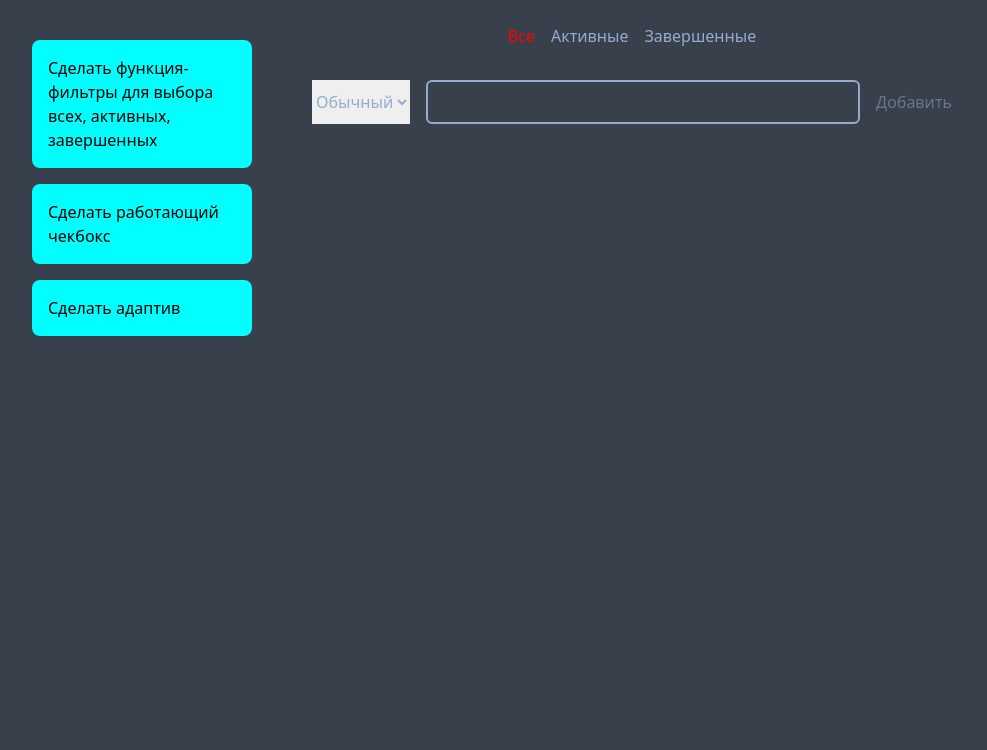
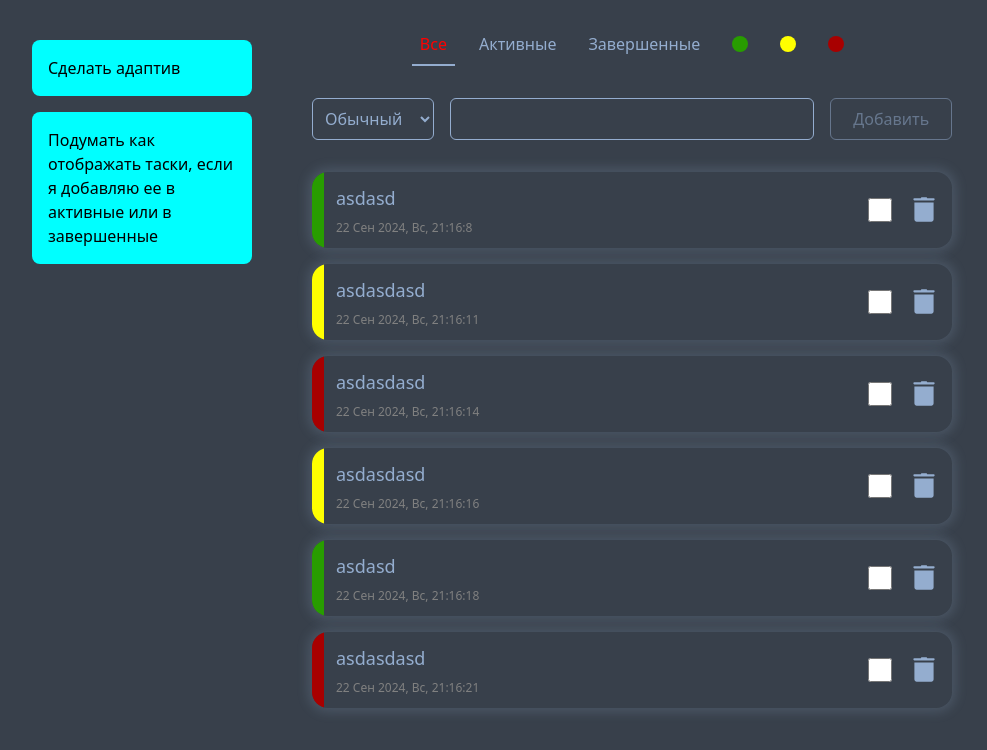
Before and after one commit to NikulinAlexey/to-do-list, a React (Vite) app: page / in a window 1280 px wide. Shown: the top 750 px of the page, without its empty margins (8-995 px from the left). Built offline with nearby package versions, Linux system fonts and the light colour scheme.

Commit message:
добавляет фильтрацию по нажатию элементам фильтров + по нажатию на чекбокс. Добавляет вариант отображения для выполненного задания

```diff
--- a/src/components/AddForm.tsx
+++ b/src/components/AddForm.tsx
@@ -26,13 +26,16 @@ function AddForm({ addTask }: AddFormProps) {
       id: Math.random().toString(16).slice(2),
     });
 
-    event.currentTarget.reset();
+    setPriorityValue("normal");
+    setTaskValue("");
   }
 
   return (
     <form
-      onSubmit={(event: React.FormEvent<HTMLFormElement>) => handleAddTask(event)}
-      className="flex mb-8 justify-center gap-x-4"
+      onSubmit={(event: React.FormEvent<HTMLFormElement>) =>
+        handleAddTask(event)
+      }
+      className="grid grid-cols-form mb-8 justify-center gap-x-4"
     >
       <Select value={priorityValue} handleChange={setPriorityValue} />
       <Input value={taskValue} handleChange={setTaskValue} />
@@ -40,7 +43,7 @@ function AddForm({ addTask }: AddFormProps) {
         type="submit"
         aria-label="Добавить задание"
         disabled={taskValue?.length === 0}
-        className={cn("", {
+        className={cn("border-second border rounded-md", {
           "opacity-50 cursor-not-allowed": taskValue?.length === 0,
         })}
       >
--- a/src/components/App.tsx
+++ b/src/components/App.tsx
@@ -6,53 +6,173 @@ import AddForm from "./AddForm";
 import TaskList from "./TaskList";
 
 function App() {
-  const [tasks, setTasks] = useState<TaskProps[]>([]);
+  const [tasks, setTasks] = useState<TaskProps[]>([
+    {
+      priority: "normal",
+      createdAt: {
+        minutes: 16,
+        hours: 21,
+        seconds: 8,
+        dayOfWeek: "Вс",
+        month: "Сен",
+        year: 2024,
+        dayOfMonth: 22,
+      },
+      text: "asdasd",
+      finished: false,
+      id: "460626daff936",
+    },
+    {
+      priority: "medium",
+      createdAt: {
+        minutes: 16,
+        hours: 21,
+        seconds: 11,
+        dayOfWeek: "Вс",
+        month: "Сен",
+        year: 2024,
+        dayOfMonth: 22,
+      },
+      text: "asdasdasd",
+      finished: false,
+      id: "21e7df052c75a",
+    },
+    {
+      priority: "high",
+      createdAt: {
+        minutes: 16,
+        hours: 21,
+        seconds: 14,
+        dayOfWeek: "Вс",
+        month: "Сен",
+        year: 2024,
+        dayOfMonth: 22,
+      },
+      text: "asdasdasd",
+      finished: false,
+      id: "ddc28b744682a",
+    },
+    {
+      priority: "medium",
+      createdAt: {
+        minutes: 16,
+        hours: 21,
+        seconds: 16,
+        dayOfWeek: "Вс",
+        month: "Сен",
+        year: 2024,
+        dayOfMonth: 22,
+      },
+      text: "asdasdasd",
+      finished: false,
+      id: "33bd159f307f9",
+    },
+    {
+      priority: "normal",
+      createdAt: {
+        minutes: 16,
+        hours: 21,
+        seconds: 18,
+        dayOfWeek: "Вс",
+        month: "Сен",
+        year: 2024,
+        dayOfMonth: 22,
+      },
+      text: "asdasd",
+      finished: false,
+      id: "1a4b83e868d46",
+    },
+    {
+      priority: "high",
+      createdAt: {
+        minutes: 16,
+        hours: 21,
+        seconds: 21,
+        dayOfWeek: "Вс",
+        month: "Сен",
+        year: 2024,
+        dayOfMonth: 22,
+      },
+      text: "asdasdasd",
+      finished: false,
+      id: "fe8905aeff0e4",
+    },
+  ]);
+  const [tasksToShow, setTasksToShow] = useState<TaskProps[]>(tasks);
 
   function addTask(newTask: TaskProps) {
+    setTasksToShow(tasksToShow.concat(newTask));
     setTasks(tasks.concat(newTask));
   }
   function deleteTask(id: string) {
+    setTasksToShow(tasks.filter((task) => task.id !== id));
+
     setTasks(tasks.filter((task) => task.id !== id));
   }
 
-  function setFilteredTasks(tag: string) {
+  function finishTask(id: string) {
+    const resultToAll = tasks.filter((task) => {
+      if (task.id !== id) return task;
+      else {
+        task.finished = true;
+
+        return task;
+      }
+    });
+
+    const resultToShow = tasksToShow.filter((task) => {
+      if (task.id !== id) return task;
+      else {
+        task.finished = true;
+
+        return task;
+      }
+    });
+
+    setTasks(resultToAll);
+    setTasksToShow(resultToShow);
+  }
+
+  function filterTasks(tag: string) {
     switch (tag) {
       case "active":
-        setTasks(tasks.filter((task) => task.finished === false));
-        break;
+        return tasks.filter((task) => task.finished === false);
 
       case "finished":
-        setTasks(tasks.filter((task) => task.finished === true));
-        break;
+        return tasks.filter((task) => task.finished === true);
 
       case "normal":
-        setTasks(tasks.filter((task) => task.priority === "normal"));
-        break;
+        return tasks.filter((task) => task.priority === "normal");
 
       case "medium":
-        setTasks(tasks.filter((task) => task.priority === "medium"));
-        break;
+        return tasks.filter((task) => task.priority === "medium");
 
       case "high":
-        setTasks(tasks.filter((task) => task.priority === "high"));
-        break;
+        return tasks.filter((task) => task.priority === "high");
 
       default:
-        setTasks(tasks);
+        return tasks;
     }
+  }
+  function setFilteredTasks(tag: string) {
+    const filteredTasks = filterTasks(tag);
+
+    setTasksToShow(filteredTasks);
   }
 
   return (
     <div className="relative h-full w-[50%] mx-auto mt-6">
       <Filter onFilter={setFilteredTasks} />
-      <AddForm addTask={addTask} key={tasks.length} />
-      <TaskList tasks={tasks} deleteTask={deleteTask} />
+      <AddForm addTask={addTask} />
+      <TaskList
+        key={tasksToShow.length}
+        tasks={tasksToShow}
+        deleteTask={deleteTask}
+        finishTask={finishTask}
+      />
       <ul className="fixed text-[black] top-0 left-0 flex flex-col gap-4 p-10 max-w-[300px]">
-        <li className="bg-[aqua] p-4 rounded-lg">
-          Сделать функция-фильтры для выбора всех, активных, завершенных
-        </li>
-        <li className="bg-[aqua] p-4 rounded-lg">Сделать работающий чекбокс</li>
         <li className="bg-[aqua] p-4 rounded-lg">Сделать адаптив</li>
+        <li className="bg-[aqua] p-4 rounded-lg">Подумать как отображать таски, если я добавляю ее в активные или в завершенные</li>
       </ul>
     </div>
   );
--- a/src/components/Filter.tsx
+++ b/src/components/Filter.tsx
@@ -4,6 +4,7 @@ import { useState } from "react";
 
 import { cn } from "../libs/utils";
 import { FilterProps } from "../types";
+import PriorityMark from "./PriorityMark";
 
 function Filter({ onFilter }: FilterProps) {
   const [activeBtn, setActiveBtn] = useState<string>("all");
@@ -15,40 +16,82 @@ function Filter({ onFilter }: FilterProps) {
 
   return (
     <ul className="flex gap-4 justify-center px-4 mb-8">
-      <li>
+      <li className="flex items-center justify-center ">
         <button
           id="all"
           onClick={(event) => setActiveTab(event.currentTarget.id, event)}
           type="button"
-          className={cn("", {
-            "text-[red]": activeBtn === "all",
+          className={cn("p-2 border-b-transparent border-b-2 rounded-tl-md rounded-tr-md h-full", {
+            "text-[red] border-b-second": activeBtn === "all",
+
           })}
         >
           Все
         </button>
       </li>
-      <li>
+      <li className="flex items-center justify-center ">
         <button
           id="active"
           onClick={(event) => setActiveTab(event.currentTarget.id, event)}
           type="button"
-          className={cn("", {
-            "text-[red]": activeBtn === "active",
+          className={cn("p-2 border-b-transparent border-b-2 rounded-tl-md rounded-tr-md h-full", {
+            "text-[red] border-b-second": activeBtn === "active",
+
           })}
         >
           Активные
         </button>
       </li>
-      <li>
+      <li className="flex items-center justify-center ">
         <button
           id="finished"
           onClick={(event) => setActiveTab(event.currentTarget.id, event)}
           type="button"
-          className={cn("", {
-            "text-[red]": activeBtn === "finished",
+          className={cn("p-2 border-b-transparent border-b-2 rounded-tl-md rounded-tr-md h-full", {
+            "text-[red] border-b-second": activeBtn === "finished",
+
           })}
         >
           Завершенные
+        </button>
+      </li>
+      <li className="flex items-center justify-center ">
+        <button
+          id="normal"
+          onClick={(event) => setActiveTab(event.currentTarget.id, event)}
+          type="button"
+          className={cn("p-2 border-b-transparent border-b-2 rounded-tl-md rounded-tr-md h-full", {
+            "text-[red] border-b-second": activeBtn === "normal",
+
+          })}
+        >
+          <PriorityMark priority="normal" className="static rounded-full w-4 h-4" />
+        </button>
+      </li>
+      <li className="flex items-center justify-center ">
+        <button
+          id="medium"
+          onClick={(event) => setActiveTab(event.currentTarget.id, event)}
+          type="button"
+          className={cn("p-2 border-b-transparent border-b-2 rounded-tl-md rounded-tr-md h-full", {
+            "text-[red] border-b-second": activeBtn === "medium",
+
+          })}
+        >
+          <PriorityMark priority="medium" className="static rounded-full w-4 h-4" />
+        </button>
+      </li>
+      <li className="flex items-center justify-center ">
+        <button
+          id="high"
+          onClick={(event) => setActiveTab(event.currentTarget.id, event)}
+          type="button"
+          className={cn("p-2 border-b-transparent border-b-2 rounded-tl-md rounded-tr-md h-full", {
+            "text-[red] border-b-second": activeBtn === "high",
+
+          })}
+        >
+          <PriorityMark priority="high" className="static rounded-full w-4 h-4" />
         </button>
       </li>
     </ul>
--- a/src/components/Input.tsx
+++ b/src/components/Input.tsx
@@ -7,7 +7,7 @@ function Input({ value, handleChange }: InputProps) {
       value={value}
       type="text"
       onChange={(e) => handleChange(e.target.value)}
-      className="w-full bg-transparent border-second border-2 rounded-md p-2"
+      className="w-full bg-transparent border-second border rounded-md p-2"
     />
   );
 }
--- a/src/components/PriorityMark.tsx
+++ b/src/components/PriorityMark.tsx
@@ -8,14 +8,14 @@ interface PriorityMarkProps {
 function PriorityMark({ priority, className }: PriorityMarkProps) {
 
   return (
-    <div
-      className={cn("absolute w-3 inset-y-0 bg-normal", className,
+    <span
+      className={cn("absolute block w-3 inset-y-0 bg-normal", className,
         {
         "bg-medium": priority === "medium",
         "bg-high": priority === "high",
         }
       )}
-    ></div>
+    ></span>
   );
 }
 
--- a/src/components/Select.tsx
+++ b/src/components/Select.tsx
@@ -7,10 +7,11 @@ function Select({ value, handleChange }: SelectProps) {
       id="priority-select"
       value={value}
       onChange={(e) => handleChange(e.target.value)}
+      className="border rounded-md bg-transparent p-2"
     >
-      <option value="normal">Обычный</option>
-      <option value="medium">Средний</option>
-      <option value="high">Высокий</option>
+      <option value="normal" className="bg-first">Обычный</option>
+      <option value="medium" className="bg-first">Средний</option>
+      <option value="high" className="bg-first">Высокий</option>
     </select>
   );
 }
--- a/src/components/Task.tsx
+++ b/src/components/Task.tsx
@@ -1,16 +1,25 @@
+import { TaskProps } from "../types";
+import { useState, ChangeEvent } from "react";
+
+import TrashIcon from "./TrashIcon";
 import PriorityMark from "./PriorityMark";
-import TrashIcon from "./TrashIcon";
-import { TaskProps } from "../types";
 
 export interface TaskItemProps {
   taskItem: TaskProps;
+  finishTask: (id: string) => void;
   deleteTask: (id: string) => void;
 }
 
-function Task({ deleteTask, taskItem }: TaskItemProps) {
-  const { text, priority, id, createdAt } = taskItem;
+function Task({ deleteTask, finishTask, taskItem }: TaskItemProps) {
+  const [checked, setChecked] = useState(false);
+  const { text, priority, finished, id, createdAt } = taskItem;
   const { minutes, hours, seconds, dayOfWeek, month, year, dayOfMonth } =
     createdAt;
+
+  function handleCheck(e: ChangeEvent<HTMLInputElement>) {
+    setChecked(e.target.checked);
+    finishTask(id);
+  }
 
   return (
     <div className="relative rounded-2xl shadow-primary overflow-hidden ">
@@ -23,7 +32,14 @@ function Task({ deleteTask, taskItem }: TaskItemProps) {
           </div>
         </div>
         <div className="flex gap-4 items-center ml-4">
-          <input type="checkbox" className="h-6 w-6" />
+          {!finished ? (
+            <>
+              <input
+                checked={checked}
+                type="checkbox"
+                className="h-6 w-6"
+                onChange={(e: ChangeEvent<HTMLInputElement>) => handleCheck(e)}
+              />
               <button
                 type="button"
                 className=""
@@ -32,6 +48,10 @@ function Task({ deleteTask, taskItem }: TaskItemProps) {
               >
                 <TrashIcon />
               </button>
+            </>
+          ) : (
+            "Задание выполнено"
+          )}
         </div>
       </div>
     </div>
--- a/src/components/TaskList.tsx
+++ b/src/components/TaskList.tsx
@@ -1,12 +1,16 @@
 import Task from "./Task";
 import { TaskListProps } from "../types";
 
-function TaskList({ tasks, deleteTask }: TaskListProps) {
+function TaskList({ tasks, deleteTask, finishTask }: TaskListProps) {
   return (
     <ul className="flex flex-col gap-4">
       {tasks.map((task) => (
         <li key={task.id}>
-          <Task taskItem={task} deleteTask={deleteTask} />
+          <Task
+            taskItem={task}
+            deleteTask={deleteTask}
+            finishTask={finishTask}
+          />
         </li>
       ))}
     </ul>
--- a/src/types.tsx
+++ b/src/types.tsx
@@ -16,6 +16,7 @@ export interface TaskProps {
 
 export interface TaskListProps {
   tasks: TaskProps[];
+  finishTask: (id: string) => void;
   deleteTask: (id: string) => void;
 }
 
--- a/tailwind.config.js
+++ b/tailwind.config.js
@@ -14,6 +14,9 @@ export default {
       boxShadow: {
         primary: "0px 0px 12px 4px rgba(148, 173, 207, 0.2)",
       },
+      gridTemplateColumns: {
+        form: "1fr 3fr 1fr",
+      }
     },
   },
   plugins: [],
```
Lines whose indentation alone changed are shown as unchanged.
